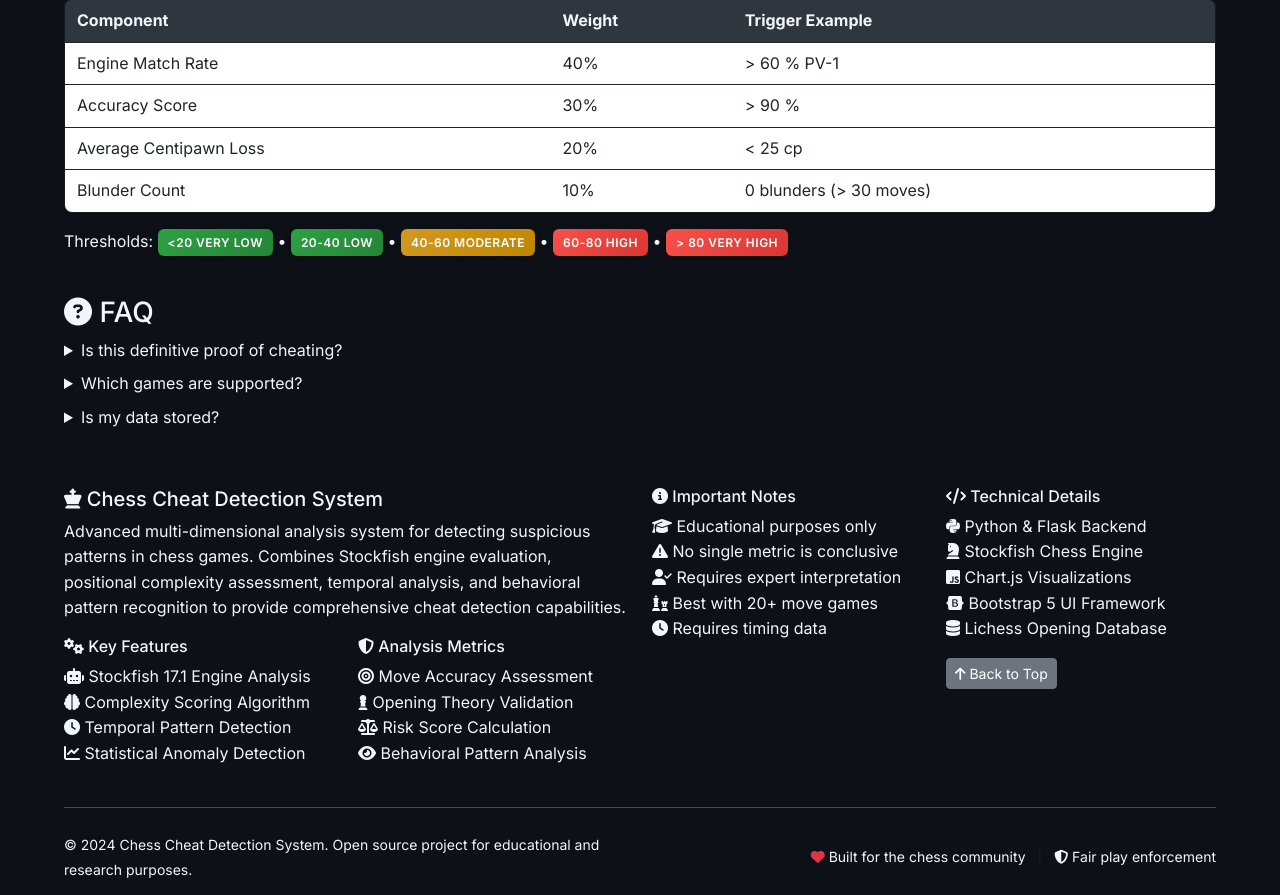
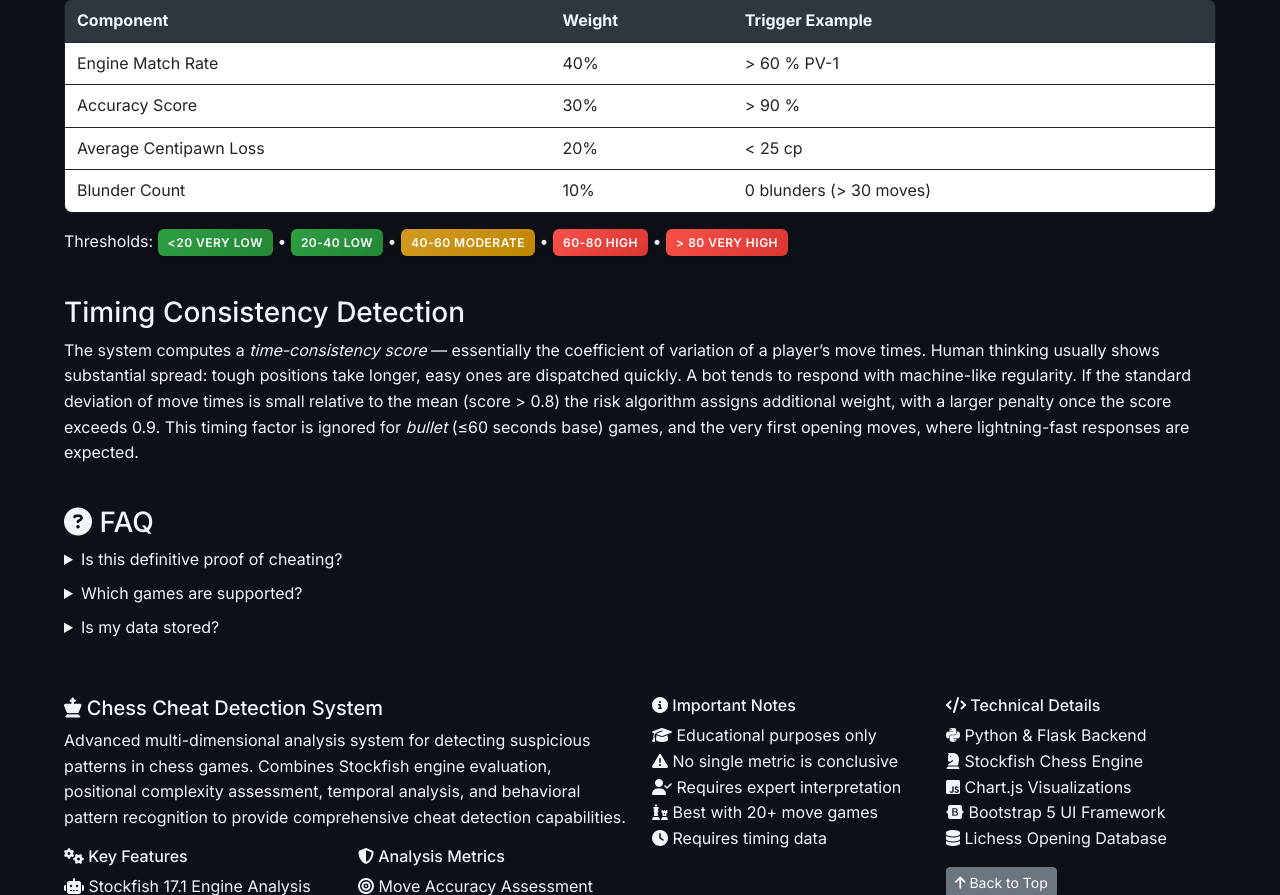
Before and after one commit to antvrobin/basic_pgn_cheat_detection, a Flask app: page /about in a window 1280 px wide. Shown: the part 1295-2190 px from the top of the page. Run offline with Flask 3, Linux system fonts and the light colour scheme.

Commit message:
attempted to add time consistency metric, needs more testing

```diff
--- a/templates/about.html
+++ b/templates/about.html
@@ -86,6 +86,25 @@
       </div>
     </div>
 
+    <!-- Timing Consistency Detection -->
+    <div class="col-12">
+      <div class="about-card">
+        <h3>Timing Consistency Detection</h3>
+        <p>
+            The system computes a <em>time-consistency score</em> &mdash; essentially the
+            coefficient&nbsp;of&nbsp;variation of a player&rsquo;s move times. Human thinking
+            usually shows substantial spread: tough positions take longer, easy ones
+            are dispatched quickly. A bot tends to respond with machine-like
+            regularity. If the standard deviation of move times is small relative
+            to the mean (score&nbsp;&gt; 0.8) the risk algorithm assigns additional
+            weight, with a larger penalty once the score exceeds&nbsp;0.9. This
+            timing factor is ignored for <em>bullet</em> (≤60&nbsp;seconds base)
+            games, and the very first opening moves, where lightning-fast
+            responses are expected.
+        </p>
+      </div>
+    </div>
+
     <!-- FAQ -->
     <div class="col-12">
       <div class="about-card">
```
Also changed, not shown: static/js/app.js (+29 -0 lines).
